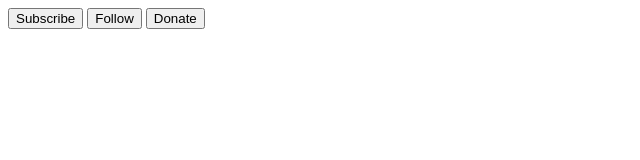
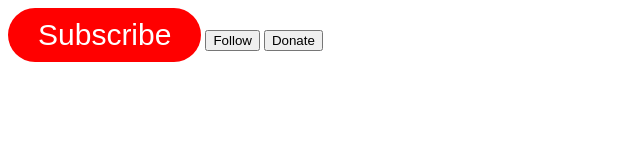
Before and after one commit to yohanness30/merge, a plain HTML site: page index.html in a window 1280 px wide. Shown: the whole page, without its empty margins (0-640 px from the left). Drawn offline with Linux system fonts and the light colour scheme.

Commit message:
feature-1

```diff
--- a/index.html
+++ b/index.html
@@ -4,6 +4,7 @@
   <meta charset="UTF-8">
   <meta name="viewport" content="width=device-width, initial-scale=1.0">
   <title>Document</title>
+  <link rel="stylesheet" href="style.css">
 </head>
 <body>
   <button>Subscribe</button>
--- /dev/null
+++ b/style.css
@@ -0,0 +1,9 @@
+button:nth-child(1){
+  background: red;
+  border: none;
+  color: white;
+  font-size: 30px;
+  padding: 10px 30px;
+  border-radius: 30px;
+  cursor: pointer;
+}
```
